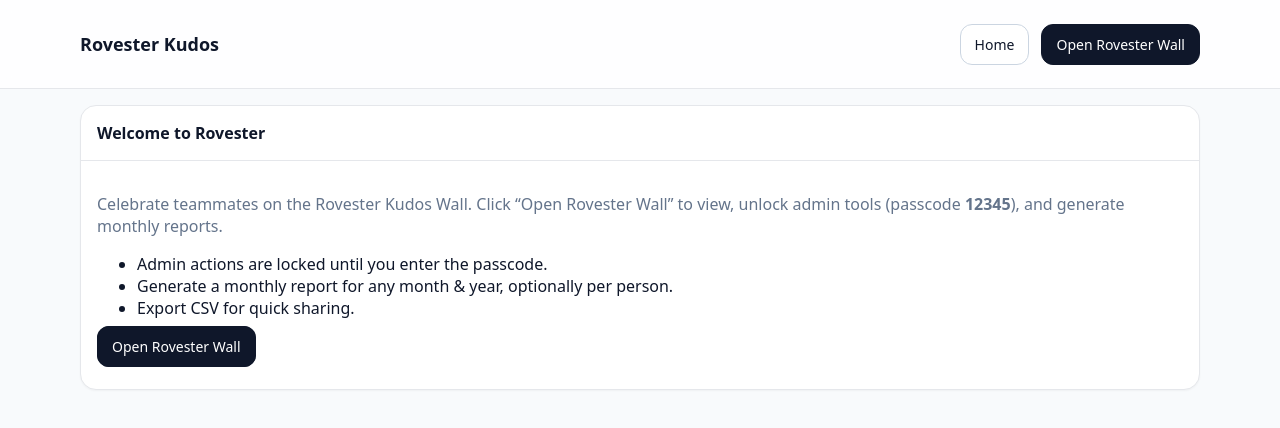
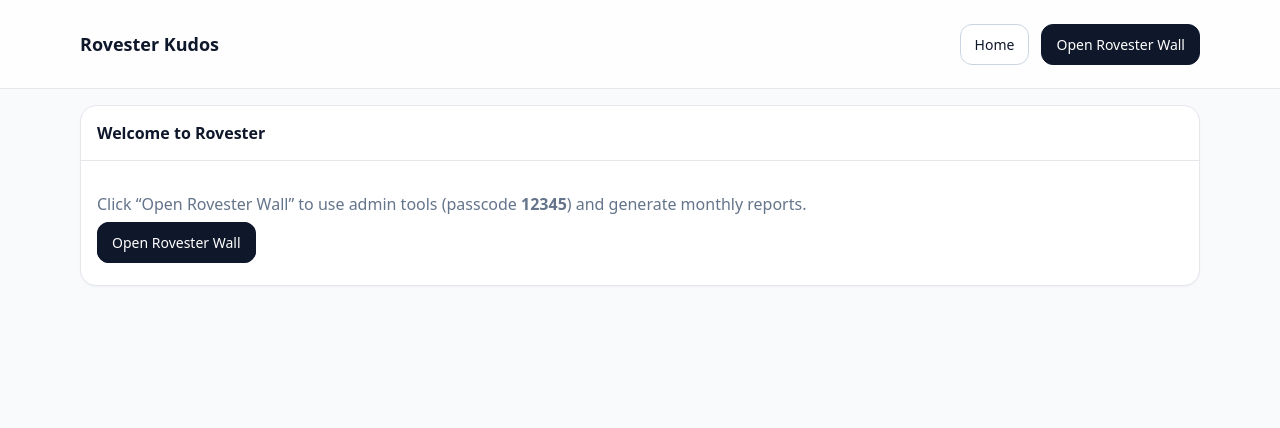
Before and after one commit to nina838/Rove-Kudos-, a React (Vite) app: page / in a window 1280 px wide. Shown: the top 428 px of the page. Built offline with nearby package versions, Linux system fonts and the light colour scheme.

Commit message:
Update App.jsx

```diff
--- a/src/App.jsx
+++ b/src/App.jsx
@@ -1,7 +1,39 @@
 // src/App.jsx
 import React from "react";
 import { Routes, Route, Link, Navigate } from "react-router-dom";
-import Wall from "./pages/Wall.jsx";
+import KudosPanel from "./components/KudosPanel.jsx"; // NOTE: no import from ./pages/Wall.jsx anymore
+
+// Inline Wall page to avoid path issues
+function Wall() {
+  // treat visitors as non-admins
+  const currentUserId = "guest";
+  const allowedAdmins = ["rovester-admin"]; // only you can unlock
+
+  // demo data (swap with your real kudos later)
+  const demoKudos = [
+    { id: 1, toUserId: "rovester-admin", toUserName: "Rovester Admin", createdAt: "2025-01-05" },
+    { id: 2, toUserId: "alice",          toUserName: "Alice",          createdAt: "2025-02-11" },
+    { id: 3, toUserId: "bob",            toUserName: "Bob",            createdAt: "2025-02-19" },
+  ];
+
+  return (
+    <div className="card">
+      <div className="card-head">Rovester Kudos Wall</div>
+      <div className="card-body">
+        <KudosPanel
+          kudos={demoKudos}
+          getRecipient={(k) => k.toUserId}
+          getRecipientName={(k) => k.toUserName}
+          getCreatedAt={(k) => k.createdAt}
+          currentUserId={currentUserId}
+          allowedAdminIds={allowedAdmins}
+          onArchive={() => alert("Archive requested")}
+          onDelete={() => alert("Delete requested")}
+        />
+      </div>
+    </div>
+  );
+}
 
 export default function App() {
   return (
@@ -19,7 +51,6 @@ export default function App() {
         <Routes>
           <Route path="/" element={<Home />} />
           <Route path="/wall" element={<Wall />} />
-          {/* any unknown route -> wall */}
           <Route path="*" element={<Navigate to="/wall" replace />} />
         </Routes>
       </main>
@@ -33,17 +64,9 @@ function Home() {
       <div className="card-head">Welcome to Rovester</div>
       <div className="card-body">
         <p className="muted">
-          Celebrate teammates on the Rovester Kudos Wall. Click “Open Rovester Wall” to view,
-          unlock admin tools (passcode <b>12345</b>), and generate monthly reports.
+          Click “Open Rovester Wall” to use admin tools (passcode <b>12345</b>) and generate monthly reports.
         </p>
-        <ul>
-          <li>Admin actions are locked until you enter the passcode.</li>
-          <li>Generate a monthly report for any month &amp; year, optionally per person.</li>
-          <li>Export CSV for quick sharing.</li>
-        </ul>
-        <p>
-          <Link to="/wall" className="btn">Open Rovester Wall</Link>
-        </p>
+        <p><Link to="/wall" className="btn">Open Rovester Wall</Link></p>
       </div>
     </div>
   );
```
